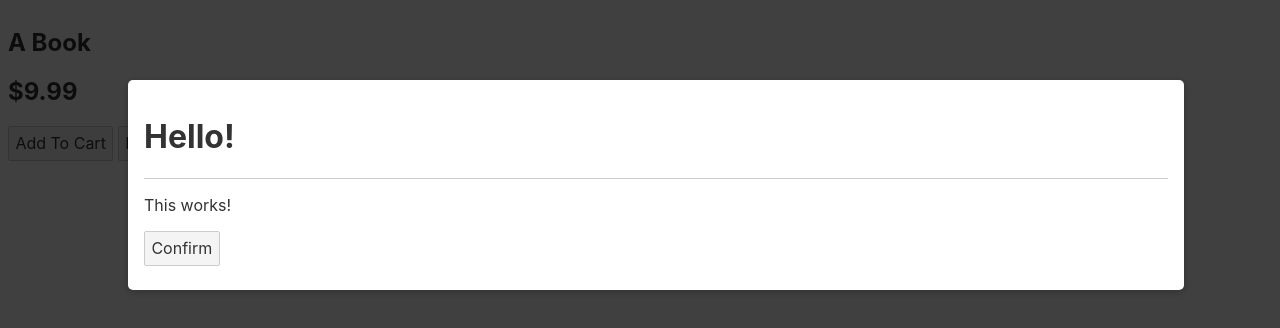
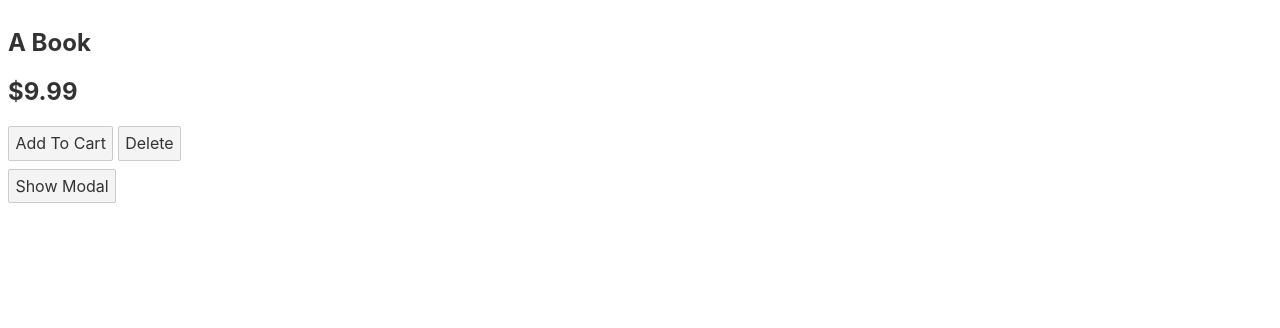
Before and after one commit to C4r50nC/svelte-components, a Svelte app: page / in a window 1280 px wide. Shown: the top 328 px of the page. Built offline with nearby package versions, Linux system fonts and the light colour scheme.

Commit message:
feat: add functions for closing modal

```diff
--- a/src/App.svelte
+++ b/src/App.svelte
@@ -9,6 +9,8 @@
       price: 9.99,
     },
   ];
+
+  let showModal = false;
 
   function addToCart(event) {
     console.log(event.detail);
@@ -25,9 +27,16 @@
   <Product {...product} on:add-to-cart={addToCart} on:delete={deleteProduct} />
 {/each}
 
-<Modal>
-  <h1 slot="header">Hello!</h1>
-  <p>This works!</p>
-  <!-- Below overrides the default tags in footer slot -->
-  <button slot="footer">Confirm</button>
-</Modal>
+<button on:click={() => (showModal = true)}>Show Modal</button>
+
+{#if showModal}
+  <Modal
+    on:cancel={() => (showModal = false)}
+    on:close={() => (showModal = false)}
+  >
+    <h1 slot="header">Hello!</h1>
+    <p>This works!</p>
+    <!-- Below overrides the default tags in footer slot -->
+    <button slot="footer" on:click={() => (showModal = false)}>Confirm</button>
+  </Modal>
+{/if}
--- a/src/Modal.svelte
+++ b/src/Modal.svelte
@@ -1,6 +1,14 @@
-<script></script>
+<script>
+  import { createEventDispatcher } from 'svelte';
 
-<div class="backdrop"></div>
+  const dispatch = createEventDispatcher();
+</script>
+
+<div
+  class="backdrop"
+  on:click={() => dispatch('cancel')}
+  on:keypress={() => {}}
+></div>
 <div class="modal">
   <header>
     <slot name="header" />
@@ -12,7 +20,7 @@
 
   <footer>
     <slot name="footer">
-      <button>Close</button>
+      <button on:click={() => dispatch('close')}>Close</button>
     </slot>
   </footer>
 </div>
```
